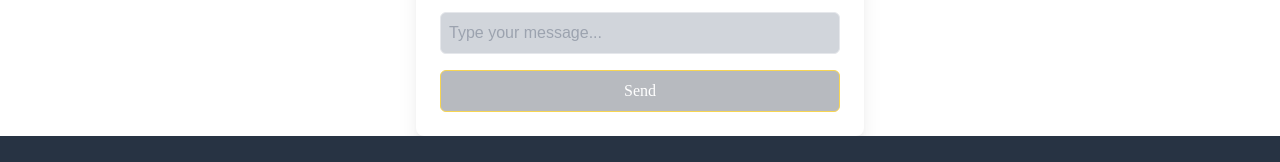
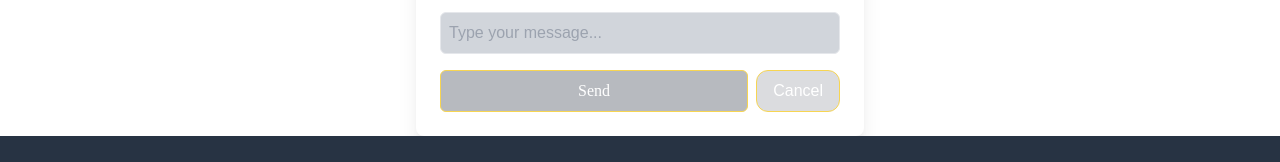
Before and after one commit to shreyathummar71/TaskMate_Frontend, a React (Vite) app: page /custHelpByAI in a window 1280 px wide. Shown: the part 440-602 px from the top of the page. Built offline with nearby package versions, Linux system fonts and the light colour scheme; no server answers; a web font is replaced by a local one.

Commit message:
css modal design

```diff
--- a/package.json
+++ b/package.json
@@ -11,12 +11,12 @@
   },
   "dependencies": {
     "@fortawesome/fontawesome-free": "^6.6.0",
+    "@fortawesome/free-solid-svg-icons": "^6.6.0",
+    "axios": "^1.7.7",
     "chart.js": "^4.4.4",
+    "date-fns": "^4.1.0",
     "react": "^18.3.1",
     "react-chartjs-2": "^5.2.0",
-    "@fortawesome/free-solid-svg-icons": "^6.6.0",
-    "axios": "^1.7.7",
-    "date-fns": "^4.1.0",
     "react-datepicker": "^7.4.0",
     "react-dom": "^18.3.1",
     "react-router-dom": "^6.26.2"
--- a/src/components/customer/CustHelpByAIInterface.jsx
+++ b/src/components/customer/CustHelpByAIInterface.jsx
@@ -1,7 +1,7 @@
 import React, { useState, useEffect } from "react";
 import axios from "axios";
 
-const CustHelpByAIInterface = () => {
+const CustHelpByAIInterface = ({ onClose }) => {
   const [input, setInput] = useState("");
   const [messages, setMessages] = useState([]);
 
@@ -94,12 +94,21 @@ const CustHelpByAIInterface = () => {
           placeholder="Type your message..."
           className="w-full p-2 border font-primary text-primary bg-gray-300 rounded-md"
         />
+        <div className="flex justify-end space-x-2">
           <button
             onClick={handleSend}
             className="w-full py-2 px-4 border font-secondary border-secondary bg-tertiary text-white rounded-md hover:bg-secondary"
           >
             Send
           </button>
+          <button
+            type="button"
+            onClick={onClose}
+            className="bg-tertiary bg-opacity-50 border border-secondary text-white font-primary py-2 px-4 rounded-xl hover:bg-secondary"
+          >
+            Cancel
+          </button>
+        </div>
       </div>
     </div>
   );
```
Also changed, not shown: 1 other file (tests, documents, lock files or other folders). Lines whose indentation alone changed are shown as unchanged.
